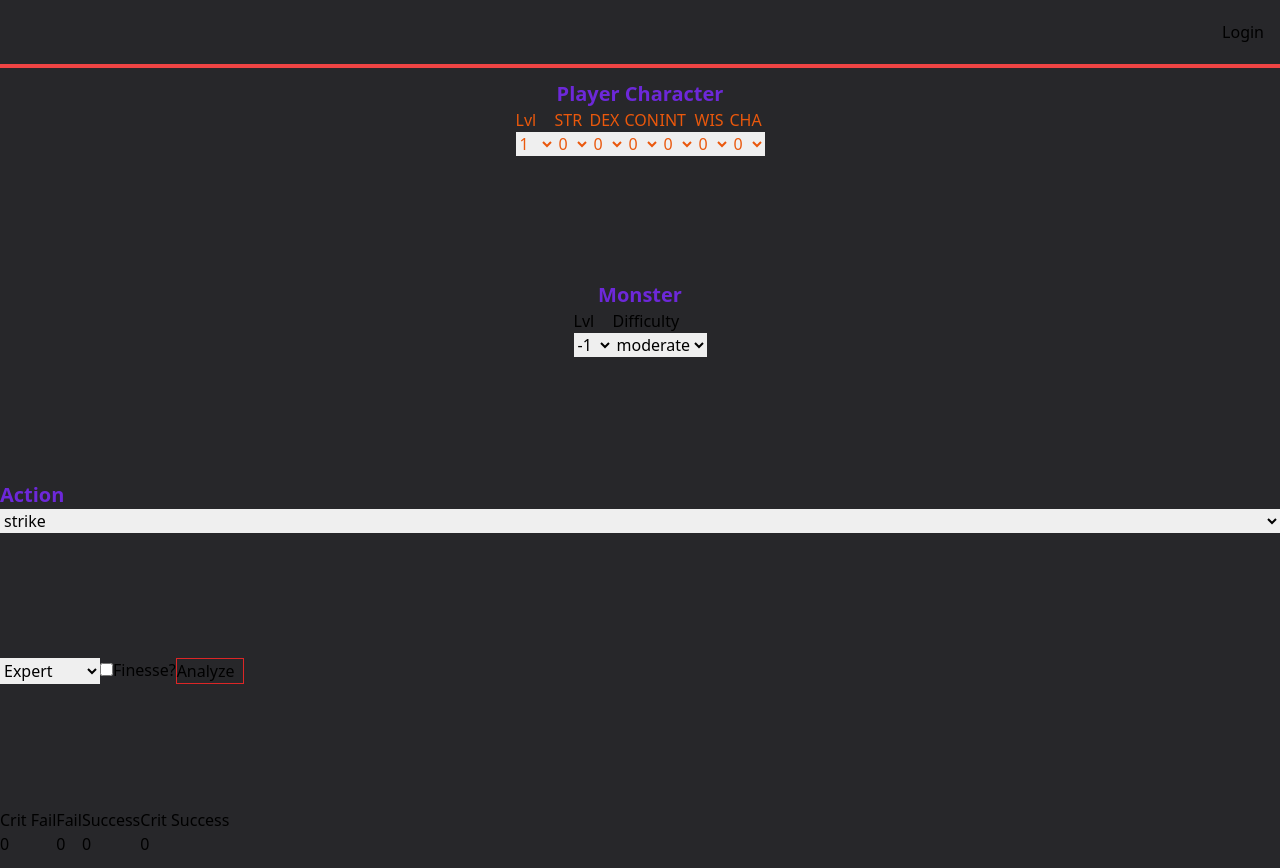
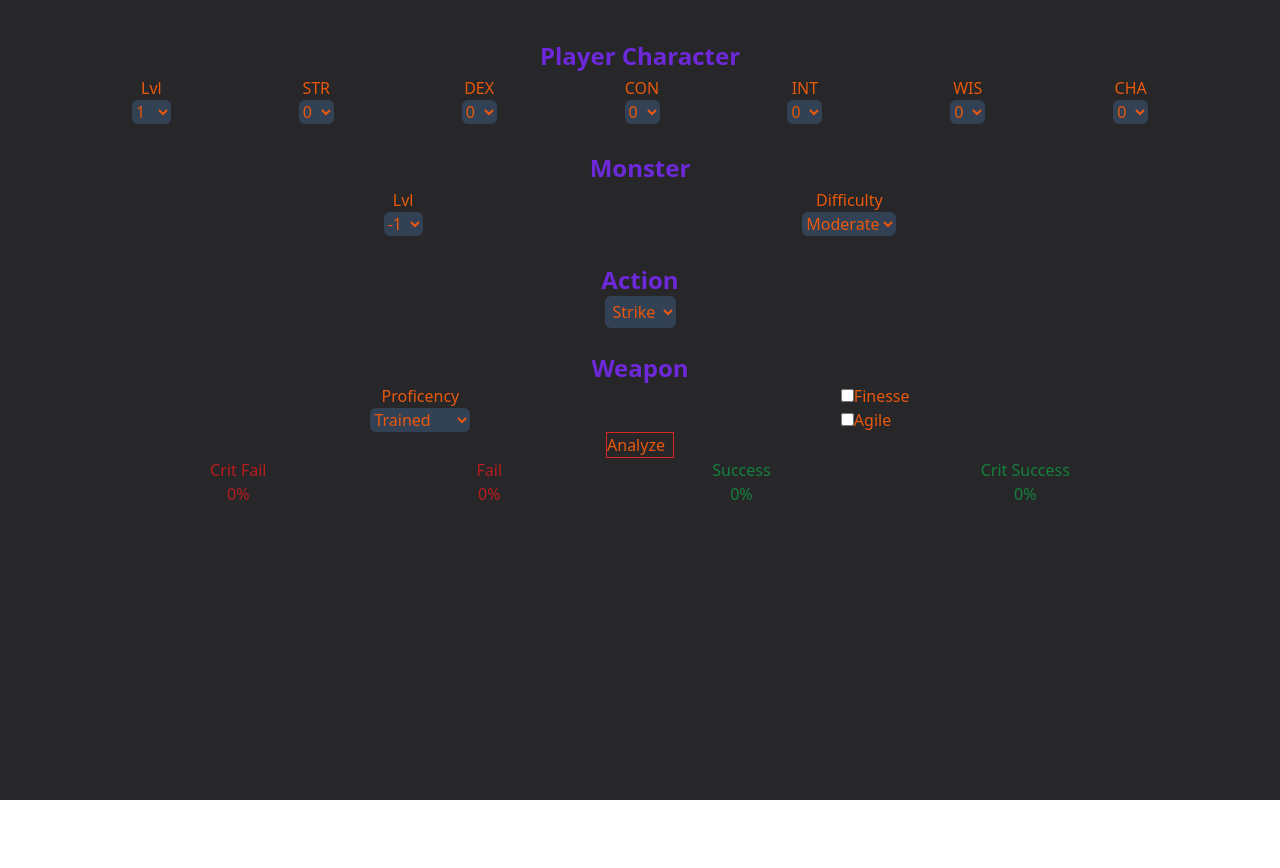
Before and after one commit to slap26/pf2e-result-calculator, a React (Vite) app: page / in a window 1280 px wide. After the commit the page ends 800 px from the top, so only its background shows below. Built offline with nearby package versions, Linux system fonts and the light colour scheme.

Commit message:
starting css of mainpage

```diff
--- a/src/App.tsx
+++ b/src/App.tsx
@@ -1,12 +1,10 @@
-import { BrowserRouter, Route, Routes } from "react-router-dom";
-import Nav from "./Nav";
+import { BrowserRouter } from "react-router-dom";
 import Calculator from "./calculator";
 
 function App() {
 	return (
 		<BrowserRouter>
-			<div className="min-h-screen min-w-full bg-zinc-800 font-sans">
-				<Nav />
+			<div className="min-h-screen min-w-full bg-zinc-800 font-sans text-orange-600">
 				<Calculator />
 			</div>
 		</BrowserRouter>
--- a/src/actions/strike.tsx
+++ b/src/actions/strike.tsx
@@ -30,7 +30,7 @@ function Strike({
 	const [monsterDC, setMonsterDC] = useState<number>(
 		monsterArmorClass[monsterLvl].moderate
 	);
-	const [proficiency, setProficiency] = useState<number>(4);
+	const [proficiency, setProficiency] = useState<number>(2);
 	const [playerModifier, setPlayerModifier] = useState<number>(
 		strength + proficiency + playerLvl
 	);
@@ -68,18 +68,27 @@ function Strike({
 		setCritSuccess(critSuccess);
 	};
 	return (
-		<div className="flex flex-row">
+		<div className="flex flex-col place-items-center mt-6">
+			<h1 className="text-violet-700 text-2xl font-bold">Weapon</h1>
+			<div className="flex flex-row place-content-evenly  w-full">
+				<div className="flex flex-col place-items-center">
+					<h1>Proficency</h1>
 					<select
+						className="bg-slate-700 rounded-md"
 						id="proficent"
 						value={proficiency}
-				onChange={(e) => setProficiency(parseInt(e.target.value))}
+						onChange={(e) =>
+							setProficiency(parseInt(e.target.value))
+						}
 					>
 						<option value={2}>Trained</option>
 						<option value={4}>Expert</option>
 						<option value={6}>Master</option>
 						<option value={8}>Legendary</option>
 					</select>
-			<div className="flex flex-col">
+				</div>
+
+				<div className="flex flex-col items-start">
 					<div>
 						<input
 							type="checkbox"
@@ -87,10 +96,18 @@ function Strike({
 							name="finesse"
 							onChange={() => setFinesse(!finesse)}
 						/>
-					<label htmlFor="finesse">Finesse?</label>
+						<label className="" htmlFor="finesse">
+							Finesse
+						</label>
+					</div>
+					<div>
+						<input type="checkbox" id="agile" name="agile" />
+						<label className="" htmlFor="agile">
+							Agile
+						</label>
 					</div>
 				</div>
-
+			</div>
 			<button
 				className="border border-red-600 pr-2 hover:border-blue-600"
 				onClick={() => {
--- a/src/calculator.tsx
+++ b/src/calculator.tsx
@@ -30,13 +30,13 @@ function Calculator() {
 	}));
 
 	return (
-		<main className="flex flex-col flex-grow min-h-screen place-content-between py-3">
-			<div className="flex flex-col justify-evenly items-center w-full">
-				<h1 className="text-violet-700 text-xl font-bold">
+		<main className="flex flex-col flex-grow min-h-screen">
+			<div className="flex flex-col justify-evenly items-center w-full mt-10">
+				<h1 className="text-violet-700 text-2xl font-bold">
 					Player Character
 				</h1>
-				<div className="flex flex-row text-orange-600">
-					<div className="flex flex-col">
+				<div className="flex flex-row place-content-evenly w-full p-1">
+					<div className="flex flex-col place-items-center">
 						<h2>Lvl</h2>
 						<select
 							id="playerLvl"
@@ -44,6 +44,7 @@ function Calculator() {
 							onChange={(e) =>
 								setPlayerLvl(parseInt(e.target.value))
 							}
+							className="bg-slate-700 rounded-md"
 						>
 							{playerLvls.map((plvl) => (
 								<option key={plvl.value} value={plvl.value}>
@@ -52,7 +53,7 @@ function Calculator() {
 							))}
 						</select>
 					</div>
-					<div className="flex flex-col">
+					<div className="flex flex-col place-items-center">
 						<h2>STR</h2>
 						<select
 							id="strength"
@@ -60,6 +61,7 @@ function Calculator() {
 							onChange={(e) =>
 								setStrength(parseInt(e.target.value))
 							}
+							className="bg-slate-700 rounded-md"
 						>
 							<option value={-4}>-4</option>
 							<option value={-3}>-3</option>
@@ -74,7 +76,7 @@ function Calculator() {
 							<option value={6}>6</option>
 						</select>
 					</div>
-					<div className="flex flex-col">
+					<div className="flex flex-col place-items-center">
 						<h2>DEX</h2>
 						<select
 							id="dexterity"
@@ -82,6 +84,7 @@ function Calculator() {
 							onChange={(e) =>
 								setDexterity(parseInt(e.target.value))
 							}
+							className="bg-slate-700 rounded-md"
 						>
 							<option value={-4}>-4</option>
 							<option value={-3}>-3</option>
@@ -96,7 +99,7 @@ function Calculator() {
 							<option value={6}>6</option>
 						</select>
 					</div>
-					<div className="flex flex-col">
+					<div className="flex flex-col place-items-center">
 						<h2>CON</h2>
 						<select
 							id="constitution"
@@ -104,6 +107,7 @@ function Calculator() {
 							onChange={(e) =>
 								setConstitution(parseInt(e.target.value))
 							}
+							className="bg-slate-700 rounded-md"
 						>
 							<option value={-4}>-4</option>
 							<option value={-3}>-3</option>
@@ -118,7 +122,7 @@ function Calculator() {
 							<option value={6}>6</option>
 						</select>
 					</div>
-					<div className="flex flex-col">
+					<div className="flex flex-col place-items-center">
 						<h2>INT</h2>
 						<select
 							id="intelligence"
@@ -126,6 +130,7 @@ function Calculator() {
 							onChange={(e) =>
 								setIntelligence(parseInt(e.target.value))
 							}
+							className="bg-slate-700 rounded-md"
 						>
 							<option value={-4}>-4</option>
 							<option value={-3}>-3</option>
@@ -140,7 +145,7 @@ function Calculator() {
 							<option value={6}>6</option>
 						</select>
 					</div>
-					<div className="flex flex-col">
+					<div className="flex flex-col place-items-center">
 						<h2>WIS</h2>
 						<select
 							id="wisdom"
@@ -148,6 +153,7 @@ function Calculator() {
 							onChange={(e) =>
 								setWisdom(parseInt(e.target.value))
 							}
+							className="bg-slate-700 rounded-md"
 						>
 							<option value={-4}>-4</option>
 							<option value={-3}>-3</option>
@@ -162,7 +168,7 @@ function Calculator() {
 							<option value={6}>6</option>
 						</select>
 					</div>
-					<div className="flex flex-col">
+					<div className="flex flex-col place-items-center">
 						<h2>CHA</h2>
 						<select
 							id="charisma"
@@ -170,6 +176,7 @@ function Calculator() {
 							onChange={(e) =>
 								setCharisma(parseInt(e.target.value))
 							}
+							className="bg-slate-700 rounded-md"
 						>
 							<option value={-4}>-4</option>
 							<option value={-3}>-3</option>
@@ -186,12 +193,13 @@ function Calculator() {
 					</div>
 				</div>
 			</div>
-			<div className="flex flex-col justify-evenly items-center w-full">
-				<h1 className="text-violet-700 text-xl font-bold">Monster</h1>
-				<div className="flex flex-row">
-					<div className="flex flex-col">
+			<div className="flex flex-col justify-evenly items-center w-full mt-6">
+				<h1 className="text-violet-700 text-2xl font-bold">Monster</h1>
+				<div className="flex flex-row w-full justify-evenly p-1">
+					<div className="flex flex-col place-items-center">
 						<h2>Lvl</h2>
 						<select
+							className="bg-slate-700 rounded-md"
 							id="monsterLvl"
 							value={monsterLvl}
 							onChange={(e) =>
@@ -210,9 +218,10 @@ function Calculator() {
 							))}
 						</select>
 					</div>
-					<div className="flex flex-col">
+					<div className="flex flex-col place-items-center">
 						<h2>Difficulty</h2>
 						<select
+							className="bg-slate-700 rounded-md"
 							id="monsterDifficulty"
 							value={monsterDifficulty}
 							onChange={(e) =>
@@ -221,22 +230,23 @@ function Calculator() {
 								)
 							}
 						>
-							<option value={"low"}>low</option>
-							<option value={"moderate"}>moderate</option>
-							<option value={"high"}>high</option>
-							<option value={"extreme"}>extreme</option>
+							<option value={"low"}>Low</option>
+							<option value={"moderate"}>Moderate</option>
+							<option value={"high"}>High</option>
+							<option value={"extreme"}>Extreme</option>
 						</select>
 					</div>
 				</div>
 			</div>
-			<div className="flex flex-col">
-				<h2 className="text-violet-700 text-xl font-bold">Action</h2>
+			<div className="flex flex-col place-items-center mt-6">
+				<h2 className="text-violet-700 text-2xl font-bold">Action</h2>
 				<select
+					className=" bg-slate-700 rounded-md p-1"
 					id="action"
 					value={action}
 					onChange={(e) => setAction(e.target.value)}
 				>
-					<option value={"strike"}>strike</option>
+					<option value={"strike"}>Strike</option>
 				</select>
 			</div>
 
@@ -255,22 +265,22 @@ function Calculator() {
 			) : (
 				<p>Placeholder</p>
 			)}
-			<div className="flex">
-				<div>
+			<div className="flex w-full justify-evenly">
+				<div className="flex flex-col place-items-center text-red-700">
 					<h2>Crit Fail</h2>
-					<h3>{critFail * 5}</h3>
+					<h3>{critFail * 5}%</h3>
 				</div>
-				<div>
+				<div className="flex flex-col place-items-center text-red-700">
 					<h2>Fail</h2>
-					<h3>{fail * 5}</h3>
+					<h3>{fail * 5}%</h3>
 				</div>
-				<div>
+				<div className="flex flex-col place-items-center text-green-700">
 					<h2>Success</h2>
-					<h3>{success * 5}</h3>
+					<h3>{success * 5}%</h3>
 				</div>
-				<div>
+				<div className="flex flex-col place-items-center text-green-700">
 					<h2>Crit Success</h2>
-					<h3>{critSuccess * 5}</h3>
+					<h3>{critSuccess * 5}%</h3>
 				</div>
 			</div>
 		</main>
```
Lines whose indentation alone changed are shown as unchanged.
